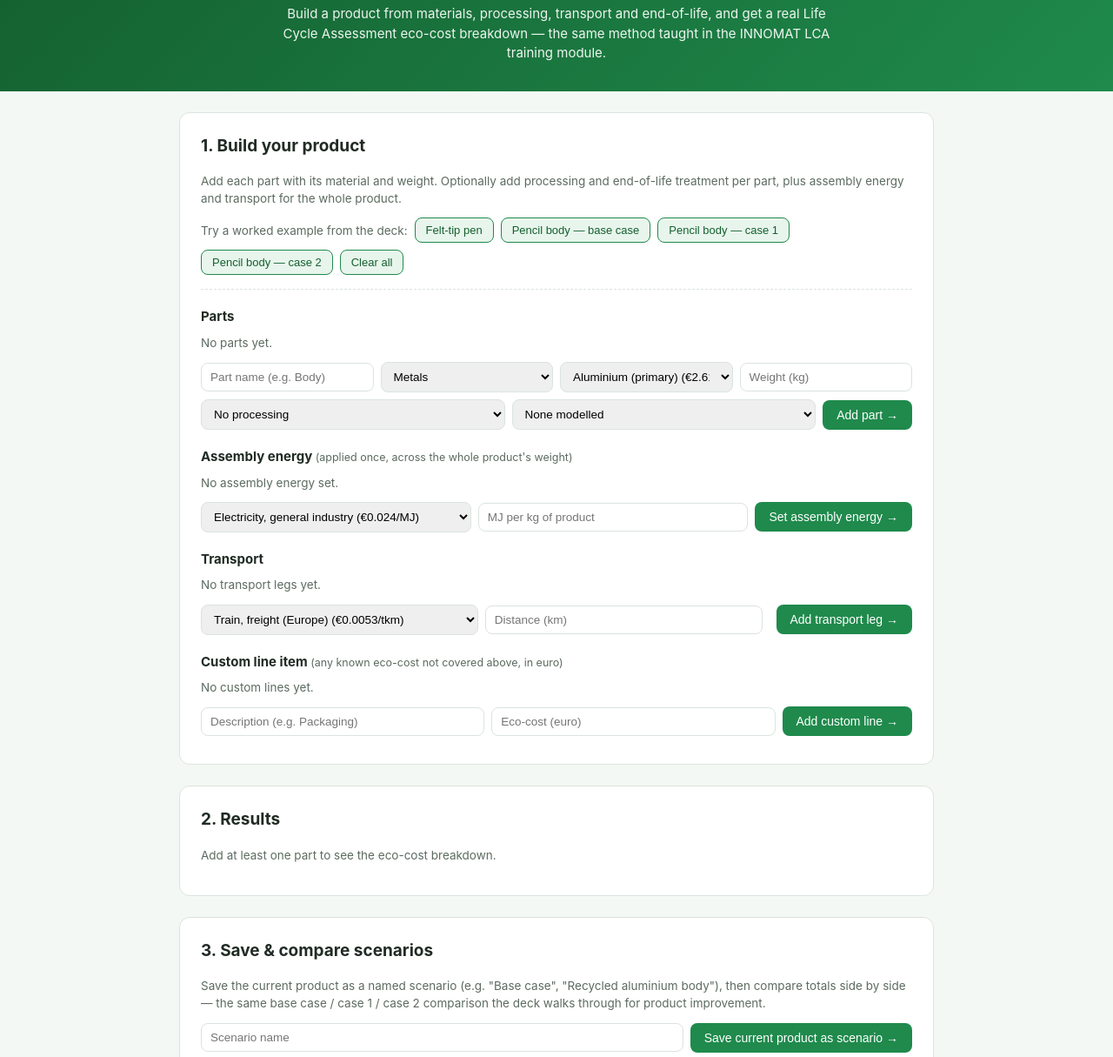
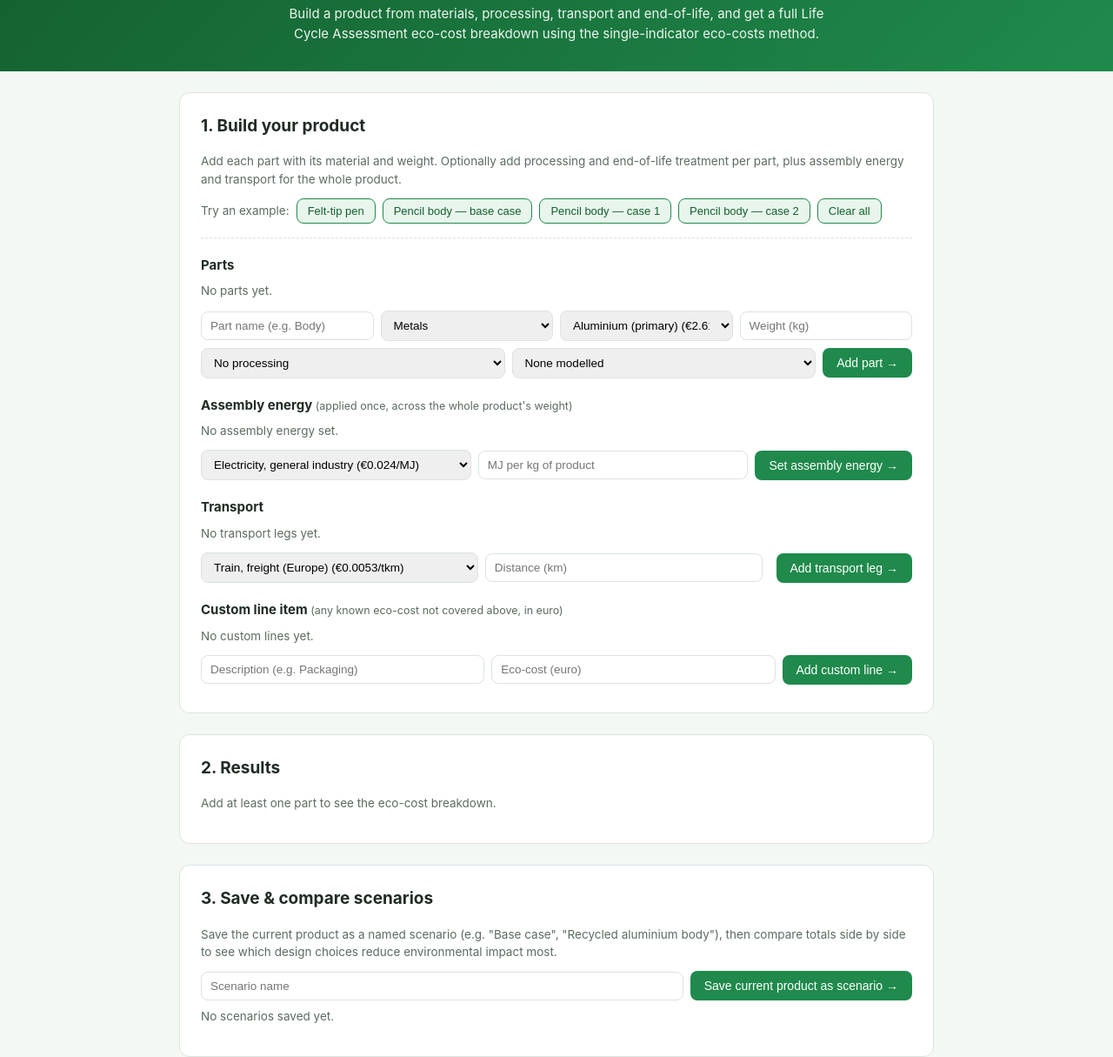
Before and after one commit to Hannas-goat/eco-cost-calculator, a plain HTML site: page index.html in a window 1280 px wide. Shown: the part 77-1292 px from the top of the page at 87% size. Drawn offline with Linux system fonts and the light colour scheme.

Commit message:
good ness

```diff
--- a/app.js
+++ b/app.js
@@ -284,8 +284,8 @@ function renderPresetCheck(total) {
   const withinTolerance = diff <= 0.10;
   el.style.display = '';
   el.className = 'preset-check ' + (withinTolerance ? 'preset-check-ok' : 'preset-check-fail');
-  el.innerHTML = `${withinTolerance ? '✓' : '⚠'} Deck's own worked total for "${preset.name}": €${fmt(preset.expectedTotal)}.
-    This calculator computed €${fmt(total)} (difference €${fmt(diff)}, from the deck showing each line pre-rounded to 2 decimals).`;
+  el.innerHTML = `${withinTolerance ? '✓' : '⚠'} Reference total for "${preset.name}": €${fmt(preset.expectedTotal)}.
+    This calculator computed €${fmt(total)} (difference €${fmt(diff)}, from source figures pre-rounded to 2 decimals).`;
 }
 
 function renderAll() {
--- a/data.js
+++ b/data.js
@@ -1,8 +1,7 @@
-// Eco-cost reference data, transcribed from the INNOMAT / EIT RawMaterials Academy
-// "Module 1: Life Cycle Assessment" training deck (Idematapp 2020 database excerpts,
-// slides 32-35, 44, 46). This is a small illustrative sample, NOT the full licensed
-// Idematapp/ecocostsvalue.com database — use "Custom material / process" for anything
-// not listed here. Eco-costs are in euro per kg unless noted otherwise.
+// Eco-cost reference data, based on Idematapp/ecocostsvalue.com reference data
+// (2020 excerpts). Covers common materials, processes, energy, and transport modes —
+// use "Custom material / process" for anything not listed here. Eco-costs are in
+// euro per kg unless noted otherwise.
 
 const MATERIALS = [
   // --- Metals (page 33: Simapro/Idematapp2020 background-process output) ---
@@ -75,9 +74,9 @@ const TRANSPORT = [
   { id: 'truck-trailer-24t', name: 'Truck + trailer, 24 tonnes', ecoCost: 0.031 },
 ];
 
-// End-of-life treatment, euro per kg of material discarded (page 35, "waste treatment").
+// End-of-life treatment, euro per kg of material discarded ("waste treatment").
 // Negative values are a net CREDIT (the treatment avoids more eco-burden than it causes —
-// see the deck's Cradle-to-Cradle block on recycling/incineration/composting credits).
+// see the Cradle-to-Cradle recycling/incineration/composting credit model).
 const END_OF_LIFE = [
   { id: 'none', name: 'None modelled', ecoCost: 0 },
   { id: 'landfill-inert', name: 'Landfill (inert waste)', ecoCost: 0.116 },
@@ -94,17 +93,17 @@ const END_OF_LIFE = [
   { id: 'recycle-cu-closed', name: 'Recycling, closed loop: Copper (credit)', ecoCost: -4.76 },
 ];
 
-// Two fully worked examples straight from the deck (pages 34-35), used both as a quick-start
-// demo and as an automated correctness check: their known totals are 22.54 (pen) and
-// 7.90 / 2.80 / 1.95 (pencil body base case / case 1 / case 2).
+// Two fully worked examples, used both as quick-start presets and as an automated
+// correctness check: their known totals are 22.54 (pen) and 7.90 / 2.80 / 1.95
+// (pencil body base case / case 1 / case 2).
 const PRESET_EXAMPLES = {
-  // NOTE on fidelity: the deck shows this example's road/rail transport sub-totals (0.29 and
-  // 0.06) next to quantities (0.33 and 0.4) that do NOT reduce to those totals under the
-  // tonne-km formula this calculator uses elsewhere (0.33 tkm x the listed 0.031 EUR/tkm rate
-  // is ~0.01, not 0.29 - off by ~30x, and the deck's own database-line reference for that row,
-  // "C.010.06.104", doesn't match any line in its own listed table). Rather than invent a
-  // conversion that fits, the two transport lines below are entered as fixed custom eco-costs
-  // taken directly from the deck's own printed total - see the 'custom' line type.
+  // NOTE on fidelity: the source's road/rail transport sub-totals (0.29 and 0.06) sit next
+  // to quantities (0.33 and 0.4) that do NOT reduce to those totals under the tonne-km
+  // formula this calculator uses elsewhere (0.33 tkm x the listed 0.031 EUR/tkm rate is
+  // ~0.01, not 0.29 - off by ~30x, and the source's own database-line reference for that
+  // row, "C.010.06.104", doesn't match any line in its own listed table). Rather than invent
+  // a conversion that fits, the two transport lines below are entered as fixed custom
+  // eco-costs taken directly from the source's printed total - see the 'custom' line type.
   feltTipPen: {
     name: 'Felt-tip pen (materials only) — per 1000 pens',
     expectedTotal: 22.54,
@@ -118,8 +117,8 @@ const PRESET_EXAMPLES = {
     ],
     assembly: { energyId: 'elec-industrial-west', mjPerKg: 1 },
     customLines: [
-      { name: 'Transport, road (per deck)', ecoCost: 0.29 },
-      { name: 'Transport, rail (per deck)', ecoCost: 0.06 },
+      { name: 'Transport, road', ecoCost: 0.29 },
+      { name: 'Transport, rail', ecoCost: 0.06 },
     ],
   },
   pencilBodyBase: {
--- a/index.html
+++ b/index.html
@@ -10,7 +10,7 @@
 
 <header class="site-header">
   <h1>🌱 Eco-Cost Calculator</h1>
-  <p class="subtitle">Build a product from materials, processing, transport and end-of-life, and get a real Life Cycle Assessment eco-cost breakdown &mdash; the same method taught in the INNOMAT LCA training module.</p>
+  <p class="subtitle">Build a product from materials, processing, transport and end-of-life, and get a full Life Cycle Assessment eco-cost breakdown using the single-indicator eco-costs method.</p>
 </header>
 
 <main>
@@ -20,7 +20,7 @@
     <p class="hint">Add each part with its material and weight. Optionally add processing and end-of-life treatment per part, plus assembly energy and transport for the whole product.</p>
 
     <div class="preset-row">
-      <span class="hint" style="margin:0;">Try a worked example from the deck:</span>
+      <span class="hint" style="margin:0;">Try an example:</span>
       <button type="button" class="btn-ghost" onclick="loadPreset('feltTipPen')">Felt-tip pen</button>
       <button type="button" class="btn-ghost" onclick="loadPreset('pencilBodyBase')">Pencil body — base case</button>
       <button type="button" class="btn-ghost" onclick="loadPreset('pencilBodyCase1')">Pencil body — case 1</button>
@@ -83,7 +83,7 @@
 
   <section class="card" id="scenarios-card">
     <h2>3. Save &amp; compare scenarios</h2>
-    <p class="hint">Save the current product as a named scenario (e.g. "Base case", "Recycled aluminium body"), then compare totals side by side &mdash; the same base case / case 1 / case 2 comparison the deck walks through for product improvement.</p>
+    <p class="hint">Save the current product as a named scenario (e.g. "Base case", "Recycled aluminium body"), then compare totals side by side to see which design choices reduce environmental impact most.</p>
     <form class="add-form" onsubmit="return false;">
       <input type="text" id="scenario-name" placeholder="Scenario name">
       <button type="button" class="btn-primary" onclick="saveScenario()">Save current product as scenario →</button>
@@ -99,7 +99,7 @@
 </main>
 
 <footer class="site-footer">
-  <p><strong>About this data:</strong> eco-cost figures are sample values transcribed from the INNOMAT / EIT RawMaterials Academy "Module 1: Life Cycle Assessment" training deck (Idematapp 2020 database excerpts). This is a small illustrative dataset, not the full licensed Idematapp / ecocostsvalue.com database &mdash; use the "Custom line item" field for anything not listed. Method: single-indicator eco-costs (euro), the prevention-cost approach the deck itself uses throughout its worked examples.</p>
+  <p><strong>About this data:</strong> eco-cost figures are based on Idematapp / ecocostsvalue.com reference data (2020 excerpts), covering common materials, processes, energy, and transport modes &mdash; use the "Custom line item" field for anything not listed. Method: single-indicator eco-costs (euro), the prevention-cost approach.</p>
 </footer>
 
 <script src="data.js"></script>
```
Also changed, not shown: README.md.
